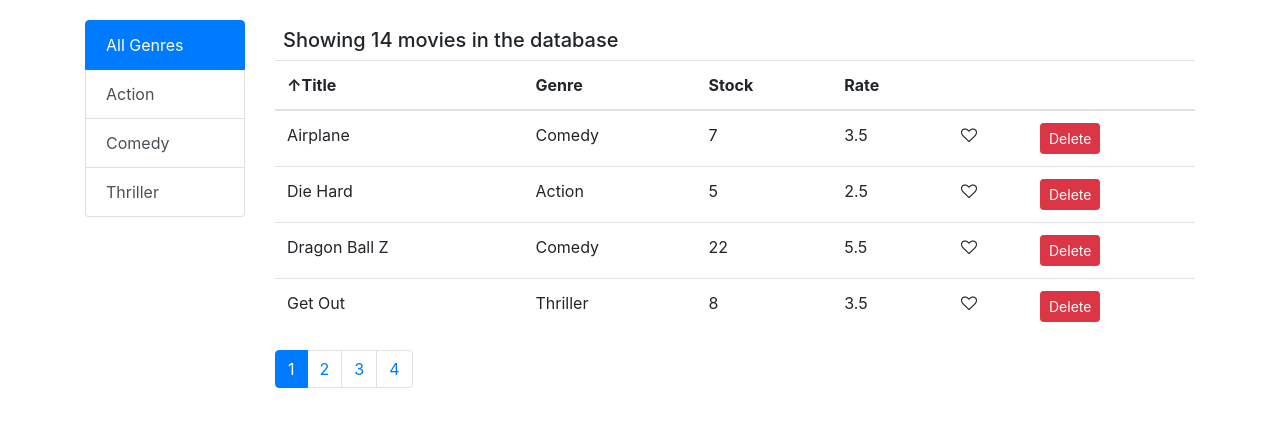
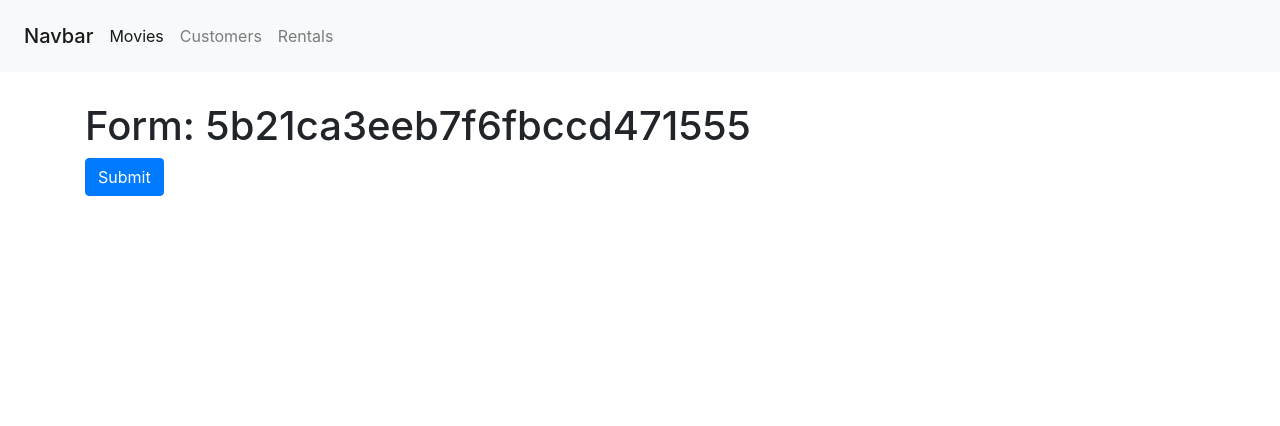
Before and after one commit to suxe/react-simple-crud, a React (Create React App) app: page /movies/5b21ca3eeb7f6fbccd471555 in a window 1280 px wide. Shown: the top 426 px of the page. Built offline with nearby package versions, Linux system fonts and the light colour scheme.

Commit message:
routing lesson done

```diff
--- a/package.json
+++ b/package.json
@@ -12,6 +12,7 @@
     "prop-types": "^15.7.2",
     "react": "^16.13.1",
     "react-dom": "^16.13.1",
+    "react-router-dom": "^5.1.2",
     "react-scripts": "3.4.1"
   },
   "scripts": {
--- a/src/App.js
+++ b/src/App.js
@@ -1,14 +1,46 @@
-import React from "react";
-import "./App.css";
+import React from "react"
+import { Switch, Route, Redirect } from "react-router-dom"
+import "./App.css"
 // mine
-import Movies from "./components/movies";
+import NavBar from "./components/navBar"
+import Movies from "./components/movies"
+import MovieForm from "./components/movieForm"
+import Customers from "./components/customers"
+import Rentals from "./components/rentals"
+import NotFound from "./components/notFound"
 
-function App() {
+function App(props) {
   return (
-    <main className="container">
-      <Movies />
-    </main>
-  );
+    <>
+      <NavBar />
+      <main className="container">
+        <Switch>
+          {/* <Route
+            path="/movies/:id"
+            component={(props) => <Form {...props} />}
+          /> */}
+          <Route path="/movies/:id">
+            <MovieForm />
+          </Route>
+          <Route path="/movies">
+            <Movies />
+          </Route>
+          <Route path="/customers">
+            <Customers />
+          </Route>
+          <Route path="/rentals">
+            <Rentals />
+          </Route>
+          <Route path="/not-found">
+            <NotFound />
+            Found
+          </Route>
+          <Redirect exact from="/" to="/movies" />
+          <Redirect to="/not-found" />
+        </Switch>
+      </main>
+    </>
+  )
 }
 
-export default App;
+export default App
--- /dev/null
+++ b/src/components/customers.jsx
@@ -0,0 +1,7 @@
+import React from "react"
+
+const Customers = () => {
+  return <h1>Customers</h1>
+}
+
+export default Customers
--- /dev/null
+++ b/src/components/movieForm.jsx
@@ -0,0 +1,18 @@
+import React from "react"
+import { useParams, useHistory } from "react-router-dom"
+
+const MovieForm = () => {
+  const { id } = useParams()
+  const { push } = useHistory()
+
+  return (
+    <div>
+      <h1>Form: {id}</h1>
+      <button onClick={(_e) => push("/movies")} className="btn btn-primary">
+        Submit
+      </button>
+    </div>
+  )
+}
+
+export default MovieForm
--- a/src/components/moviesTable.jsx
+++ b/src/components/moviesTable.jsx
@@ -2,37 +2,44 @@ import React, { Component } from "react"
 import Table from "./table"
 import Like from "./like"
 import PropTypes from "prop-types"
+import { Link } from "react-router-dom"
 
 class MoviesTable extends Component {
   columns = [
-    { path: "title", label: "Title" },
+    {
+      path: "title",
+      label: "Title",
+      content: (movie) => (
+        <Link to={`/movies/${movie._id}`}>{movie.title}</Link>
+      ),
+    },
     { path: "genre.name", label: "Genre" },
     { path: "numberInStock", label: "Stock" },
     { path: "dailyRentalRate", label: "Rate" },
     {
       key: "like",
-      content: movie => (
+      content: (movie) => (
         <Like
           active={movie.liked || false}
-          onLike={_e => this.props.onLike(movie)}
+          onLike={(_e) => this.props.onLike(movie)}
         />
-      )
+      ),
     },
     {
       key: "delete",
-      content: movie => (
+      content: (movie) => (
         <button
           className="btn btn-danger btn-sm"
           style={{ cursor: "pointer" }}
-          onClick={_e => this.props.onDelete(movie._id)}
+          onClick={(_e) => this.props.onDelete(movie._id)}
         >
           Delete
         </button>
-      )
-    }
+      ),
+    },
   ]
 
-  raiseSort = path => {
+  raiseSort = (path) => {
     const { sortBy } = this.props
     let sortColumn = {}
     sortColumn.path = path
@@ -60,7 +67,7 @@ MoviesTable.propTypes = {
   onLike: PropTypes.func.isRequired,
   onDelete: PropTypes.func.isRequired,
   onSort: PropTypes.func.isRequired,
-  sortBy: PropTypes.object.isRequired
+  sortBy: PropTypes.object.isRequired,
 }
 
 export default MoviesTable
--- /dev/null
+++ b/src/components/navBar.jsx
@@ -0,0 +1,36 @@
+import React from "react"
+import { NavLink } from "react-router-dom"
+
+const NavBar = () => {
+  return (
+    // <BrowserRouter>
+    <nav className="navbar navbar-expand-lg navbar-light bg-light">
+      <h1 className="navbar-brand m-2">Navbar</h1>
+      <button className="navbar-toggler" type="button">
+        <span className="navbar-toggler-icon"></span>
+      </button>
+      <div className="collapse navbar-collapse" id="navbarNav">
+        <ul className="navbar-nav">
+          <li className="nav-item">
+            <NavLink to="/movies" className="nav-link">
+              Movies
+            </NavLink>
+          </li>
+          <li className="nav-item">
+            <NavLink to="/customers" className="nav-link">
+              Customers
+            </NavLink>
+          </li>
+          <li className="nav-item">
+            <NavLink to="/rentals" className="nav-link">
+              Rentals
+            </NavLink>
+          </li>
+        </ul>
+      </div>
+    </nav>
+    // </BrowserRouter>
+  )
+}
+
+export default NavBar
--- /dev/null
+++ b/src/components/notFound.jsx
@@ -0,0 +1,7 @@
+import React from "react"
+
+const NotFound = () => {
+  return <h1>Not Found</h1>
+}
+
+export default NotFound
--- /dev/null
+++ b/src/components/rentals.jsx
@@ -0,0 +1,7 @@
+import React from "react"
+
+const Rentals = () => {
+  return <h1>Rentals</h1>
+}
+
+export default Rentals
--- a/src/components/tableBody.jsx
+++ b/src/components/tableBody.jsx
@@ -15,9 +15,9 @@ class TableBody extends Component {
     const { data, columns } = this.props
     return (
       <tbody>
-        {data.map(item => (
+        {data.map((item) => (
           <tr key={item._id}>
-            {columns.map(column => (
+            {columns.map((column) => (
               <td key={this.createKey(item, column)}>
                 {this.renderCell(item, column)}
               </td>
@@ -31,7 +31,7 @@ class TableBody extends Component {
 
 TableBody.propTypes = {
   data: PropTypes.array.isRequired,
-  columns: PropTypes.array.isRequired
+  columns: PropTypes.array.isRequired,
 }
 
 export default TableBody
--- a/src/index.css
+++ b/src/index.css
@@ -5,7 +5,11 @@ body {
     sans-serif;
   -webkit-font-smoothing: antialiased;
   -moz-osx-font-smoothing: grayscale;
-  padding: 20px;
+  /* padding: 20px; */
+}
+
+.navbar {
+  margin-bottom: 30px;
 }
 
 code {
--- a/src/index.js
+++ b/src/index.js
@@ -1,20 +1,23 @@
-import React from "react";
-import ReactDOM from "react-dom";
-import "./index.css";
-import App from "./App";
-import * as serviceWorker from "./serviceWorker";
+import React from "react"
+import ReactDOM from "react-dom"
+import "./index.css"
+import App from "./App"
+import * as serviceWorker from "./serviceWorker"
 // mine
-import "bootstrap/dist/css/bootstrap.css";
-import "font-awesome/css/font-awesome.css";
+import "bootstrap/dist/css/bootstrap.css"
+import "font-awesome/css/font-awesome.css"
+import { BrowserRouter } from "react-router-dom"
 
 ReactDOM.render(
   <React.StrictMode>
-    <App />
+    <BrowserRouter>
+      <App />
+    </BrowserRouter>
   </React.StrictMode>,
   document.getElementById("root")
-);
+)
 
 // If you want your app to work offline and load faster, you can change
 // unregister() to register() below. Note this comes with some pitfalls.
 // Learn more about service workers: https://bit.ly/CRA-PWA
-serviceWorker.unregister();
+serviceWorker.unregister()
```
Also changed, not shown: 1 other file (tests, documents, lock files or other folders).
